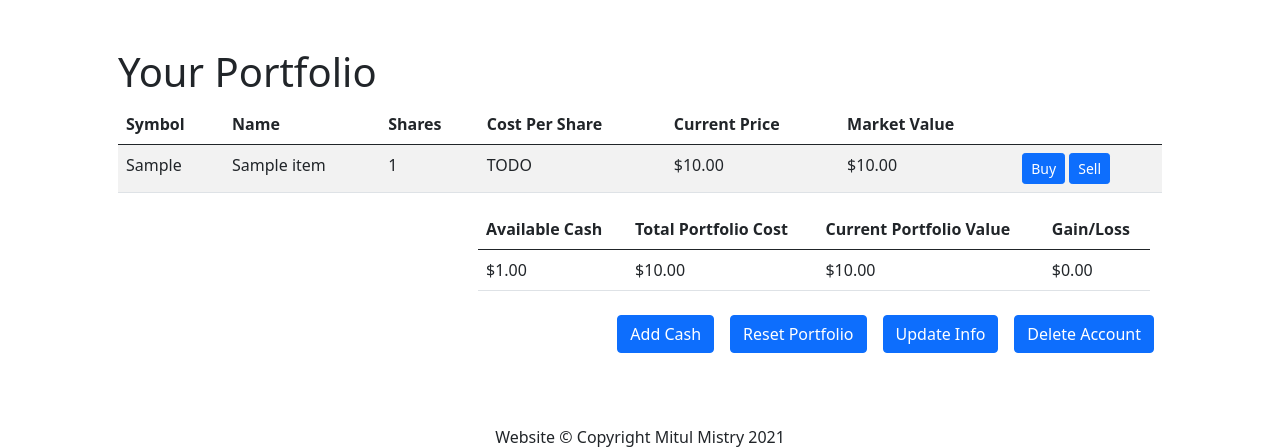
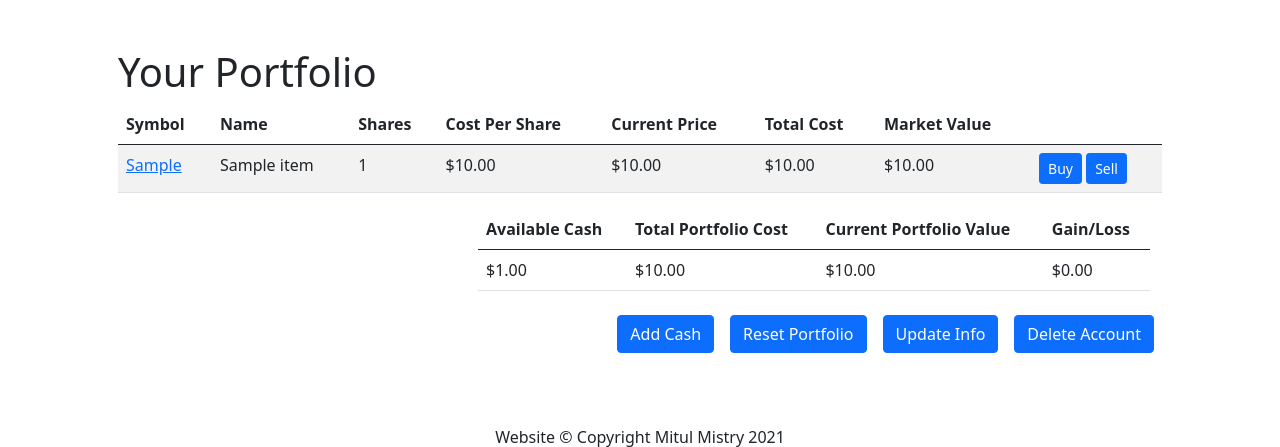
Before and after one commit to MitulMistry/paper-trader, a Flask app: page /portfolio in a window 1280 px wide. Shown: the part 56-503 px from the top of the page. Run offline with Flask 2, Linux system fonts and the light colour scheme; the visitor is signed in with stand-in values (Sample User, id 1); tables that the repository leaves empty hold one stand-in row (values such as "Sample post"); a database or web service that is not in the repository returns one stand-in record (values such as "Sample title"); data that the repository does not hold is empty.

Commit message:
Add additional links and calculations to templates and routes

```diff
--- a/app.py
+++ b/app.py
@@ -410,34 +410,37 @@ def quote_symbol(stock_symbol):
     news_items = []
 
     # Check if user is logged in, then check if they own the stock
+    logged_in = False
     user_holding = None
     if "user_id" in session.keys():
+        logged_in = True
         user = User.query.get(session["user_id"])
         holding = Holding.query.filter((Holding.user_id == user.id) & (Holding.symbol == quote["symbol"])).first()
 
-        value = holding.shares * float(quote["price"])
-        cost = 0
+        if holding is not None:
+            value = holding.shares * float(quote["price"])
+            cost = 0
 
-        # Calculate cost of all portfolio transactions
-        # If sold stock, will subtract since shares in transaction will be negative
-        transactions = Transaction.query.filter((Transaction.user_id == user.id) & (Transaction.symbol == quote["symbol"])).first()
+            # Calculate cost of all portfolio transactions
+            # If sold stock, will subtract since shares in transaction will be negative
+            transactions = Transaction.query.filter((Transaction.user_id == user.id) & (Transaction.symbol == quote["symbol"])).all()
 
-        # Check if there are multiple transactions
-        if type(transactions) is list:
-            for transaction in transactions:
-                cost += transaction.shares * transaction.price
-        # Otherwise, if transactions is not None, but not a list, must only be sinlge entry
-        elif transactions:
-            cost = transactions.shares * transactions.price
+            # Check if there are multiple transactions (have to check for single item when using filter)
+            if type(transactions) is list:
+                for transaction in transactions:
+                    cost += transaction.shares * transaction.price
+            # Otherwise, if transactions is not None, but not a list, must only be sinlge entry
+            elif transactions:
+                cost = transactions.shares * transactions.price
 
-        user_holding = {
-            "shares": holding.shares,
-            "cost": cost,
-            "value": value,
-            "gain_loss": value - cost
-        }
+            user_holding = {
+                "shares": holding.shares,
+                "cost": cost,
+                "value": value,
+                "gain_loss": value - cost
+            }
 
-    return render_template("quote.html", quote=quote, news_items=news_items, user_holding=user_holding)
+    return render_template("quote.html", quote=quote, news_items=news_items, logged_in=logged_in, user_holding=user_holding)
 
 
 @app.route("/portfolio")
@@ -462,11 +465,22 @@ def portfolio():
         stock["name"] = quote["name"]
         stock["price"] = quote["price"]
         stock["shares"] = holding.shares
-        stock["total"] = quote["price"] * holding.shares
+        stock["total_value"] = quote["price"] * holding.shares
+
+        # Calculate cost of shares (total price paid)
+        cost = 0
+        for transaction in transactions:
+            if transaction.symbol == stock["symbol"]:
+                cost += transaction.shares * transaction.price # Sold shares will be negative
+
+        stock["cost"] = cost / holding.shares
+        stock["total_cost"] = cost
         stocks.append(stock) # Append stock dict to list of stocks
-        portfolio_value += stock["total"]
+        portfolio_value += stock["total_value"]
 
     # Calculate cost of all portfolio transactions
+    # Don't need to check for only single transaction since SQLAlchemy
+    # with relationship returns InstrumentedList
     # If sold stock, will subtract since shares in transaction will be negative
     for transaction in transactions:
         portfolio_cost += transaction.shares * transaction.price
--- a/templates/history.html
+++ b/templates/history.html
@@ -17,7 +17,7 @@
         <tbody>
         {% for transaction in transactions %}
             <tr>
-                <td>{{ transaction["symbol"] }}</td>
+                <td><a href={{ "/quote/" + transaction["symbol"] }}>{{ transaction["symbol"] }}</a></td>
                 <td>{{ transaction["shares"] }}</td>
                 <td>{{ transaction["price"] | usd }}</td>
                 <td>{{ transaction["timestamp"].strftime('%Y-%m-%d, %I:%M %p') }}</td>
--- a/templates/portfolio.html
+++ b/templates/portfolio.html
@@ -14,18 +14,20 @@
             <th scope="col">Shares</th>
             <th scope="col">Cost Per Share</th>
             <th scope="col">Current Price</th>
+            <th scope="col">Total Cost</th>
             <th scope="col">Market Value</th>
             <th scope="col"></th>
         </thead>
         <tbody>
         {% for stock in stocks %}
             <tr>
-                <td>{{ stock["symbol"] }}</td>
+                <td><a href={{ "/quote/" + stock["symbol"] }}>{{ stock["symbol"] }}</a></td>
                 <td>{{ stock["name"] }}</td>
                 <td>{{ stock["shares"] }}</td>
-                <td>TODO</td>
+                <td>{{ stock["cost"] | usd }}</td>
                 <td>{{ stock["price"] | usd }}</td>
-                <td>{{ stock["total"] | usd }}</td>
+                <td>{{ stock["total_cost"] | usd }}</td>
+                <td>{{ stock["total_value"] | usd }}</td>
                 <td>
                     <a href={{ "/buy/" + stock["symbol"] }} class="btn btn-primary btn-sm" role="button">Buy</a>
                     <a href={{ "/sell/" + stock["symbol"] }} class="btn btn-primary btn-sm" role="button">Sell</a>
```
Also changed, not shown: templates/quote.html (+6 -2 lines).
